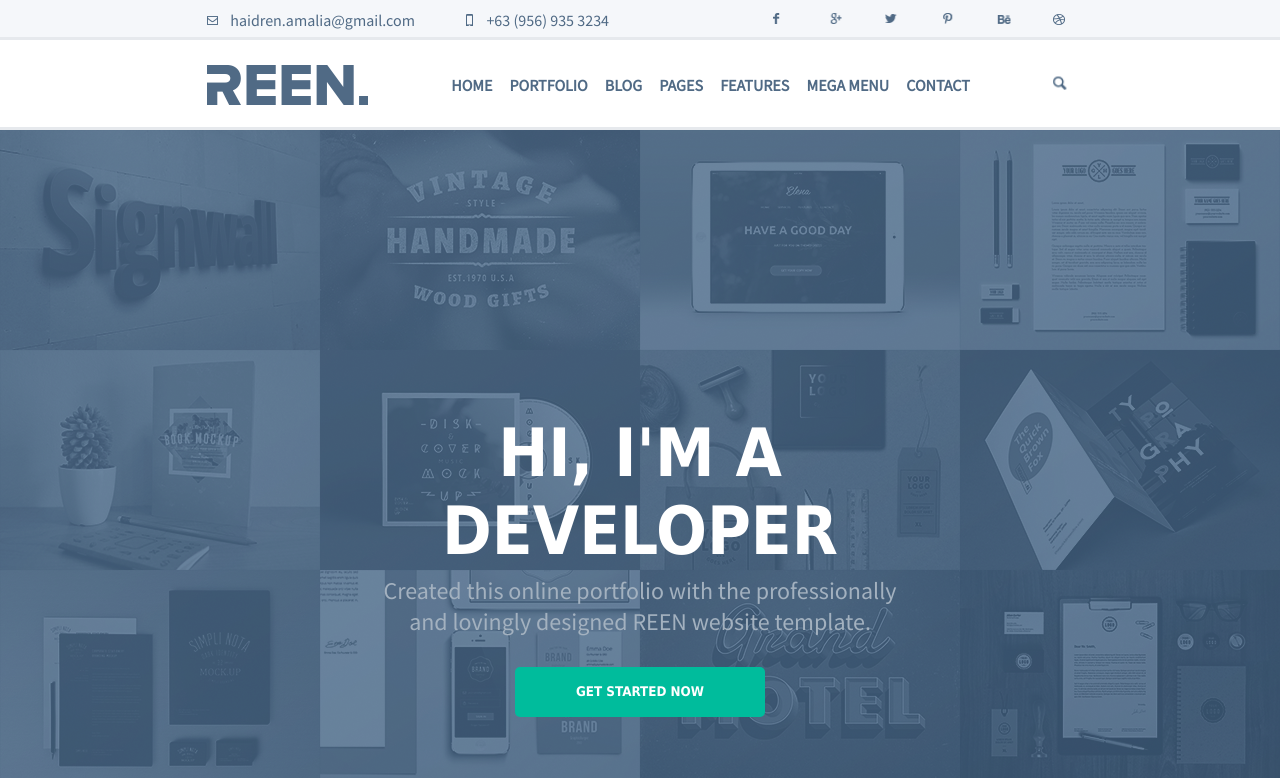
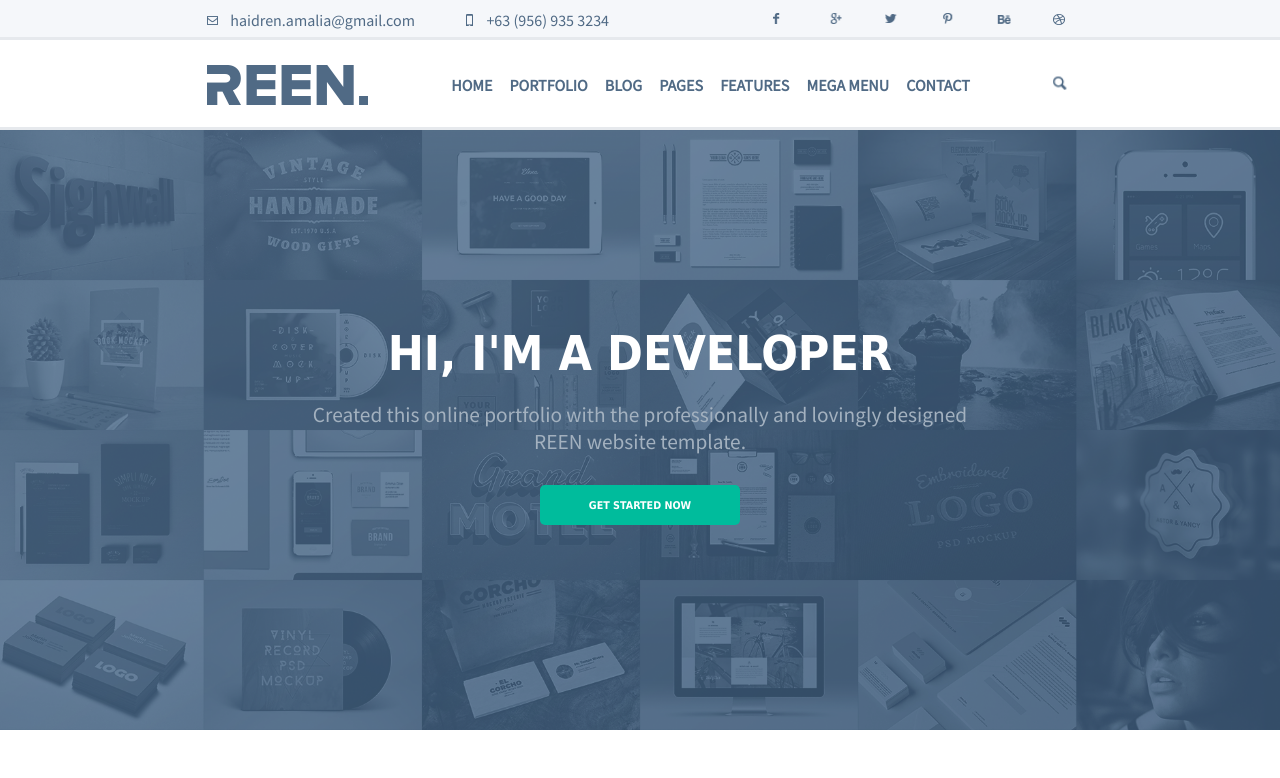
Before and after one commit to Haidoe/vue.reen, a Vue app: page / in a window 1280 px wide. Shown: the top 778 px of the page. Built offline with nearby package versions, Linux system fonts and the light colour scheme.

Commit message:
Optimized Carousel Section, Fluid

```diff
--- a/public/index.html
+++ b/public/index.html
@@ -5,7 +5,7 @@
     <meta http-equiv="X-UA-Compatible" content="IE=edge">
     <meta name="viewport" content="width=device-width,initial-scale=1.0">
     <link rel="icon" href="<%= BASE_URL %>favicon.ico">
-    <title>vue.reen</title>
+    <title>HA - Porfolio</title>
   </head>
   <body>
     <noscript>
--- a/src/components/MainCarousel.vue
+++ b/src/components/MainCarousel.vue
@@ -1,79 +1,115 @@
 <template>
-    <section class="slider">
-			<div class="slider-container">
-				<div class="slider-content">
-					<p class="header"> Hi, I'm a developer </p>
+    <section class="slider"
+        :style="{ backgroundImage: 'url(' + require(`@/assets/images/carousel/${imgUrl}`) + ')' }">
+
+        <div class="container">
+            <div class="content">
+                <h1> Hi, I'm a developer</h1>
+
                 <p>
                     Created this online portfolio with the professionally and lovingly designed REEN website template.
                 </p>
                 <button>GET STARTED NOW</button>
             </div>
         </div>
+
     </section>
 </template>
 
-<style scoped>
-    section.slider {
-        height: 880px;
-        width: 100%;
-        margin: 0;
-        padding: 0;
-        background: url("../assets/images/carousel/carousel-1.png") no-repeat;
-        background-size: cover;
+<style lang="sass" scoped>
+    section.slider
+        box-sizing: border-box
+        height: 820px
+        width: 100%
+        margin: 0 auto
+        padding: 0
+        background-size: cover
+        background-repeat: no-repeat
+        background-attachment: fixed
+        background-position: center center
+        max-width: 1920px
+
+        @media only screen and (max-width: 1310px)
+            height: 600px
+
+        @media only screen and (max-width: 800px)
+            height: 400px
+
+        .container
+            display: flex
+            justify-content: center
+            align-items: center
+            text-align: center
+
+            .content
+
+                h1
+                    font-size: 50pt
+                    font-family: 'tahoma'
+                    color: #FFF
+                    text-transform: uppercase
+                    margin: 0
+                    font-weight: bold
+                    width: 90%
+                    margin: 0 auto
+
+                    @media only screen and (max-width: 1310px)
+                        font-size: 3em
+
+                    @media only screen and (max-width: 800px)
+                        font-size: 2.5em
+                p
+                    font-size: 18pt
+                    font-family: "Source Sans Pro"
+                    color:#A3B1BF
+                    margin: 5px 0
+                    width: 80%
+                    margin: 0 auto
+                    margin-top: 20px
+
+                    @media only screen and (max-width: 1310px)
+                        font-size: 16pt
+
+                    @media only screen and (max-width: 800px)
+                        font-size: 14pt
+
+                button
+                    color: #FFF
+                    height: 50px
+                    width: 250px
+                    display: flex
+                    justify-content: center
+                    align-items: center
+                    background: #00BC9C
+                    border: none
+                    margin: 10px auto
+                    border-radius: 5px
+                    font-size: 10pt
+                    font-family: "tahoma"
+                    font-weight: bold
+                    margin-top: 30px
+                    cursor: pointer
+
+                    @media only screen and (max-width: 1310px)
+                        height: 40px
+                        width: 200px
+                        font-size: 8pt
+
+                    @media only screen and (max-width: 800px)
+                        height: 40px
+                        width: 150px
+                        font-size: 8pt
+
+                    &:hover
+                        background: #17A78B
+</style>
+
+<script>
+    export default {
+        data: function() {
+            return {
+                imgUrl: 'carousel-1.png'
             }
-
-    .slider .slider-container {
-        width: 70%;
-        height: inherit;
-        padding: 0;
-        margin: 0 auto;
-        display: flex;
-        justify-content: center;
-        align-items: center;
-        max-width: 1366px;
         }
-
-    .slider .slider-container .slider-content {
-        text-align: center;
-        width: 60%;
-        margin: auto;
     }
-
-    .slider .slider-container .slider-content p.header {
-        font-size: 50pt;
-        font-family: 'tahoma';
-        color: #FFF;
-        text-transform: uppercase;
-        margin: 0;
-        font-weight: bold;
-    }
-
-    .slider .slider-container .slider-content p {
-        font-size: 18pt;
-        font-family: "Source Sans Pro";
-        color:#A3B1BF;
-        margin: 5px 0;
-    }
-
-    .slider .slider-container .slider-content button {
-        color: #FFF;
-        height: 50px;
-        width: 250px;
-        display: flex;
-        justify-content: center;
-        align-items: center;
-        background: #00BC9C;
-        border: none;
-        margin: 10px auto;
-        border-radius: 5px;
-        font-size: 10pt;
-        font-family: "tahoma";
-        font-weight: bold;
-        margin-top: 30px;
-    }
-
-    .slider .slider-container .slider-content button:hover {
-        cursor: pointer;
-        background: #17A78B;
-    }
-</style>
+</script>
```
Lines whose indentation alone changed are shown as unchanged.
